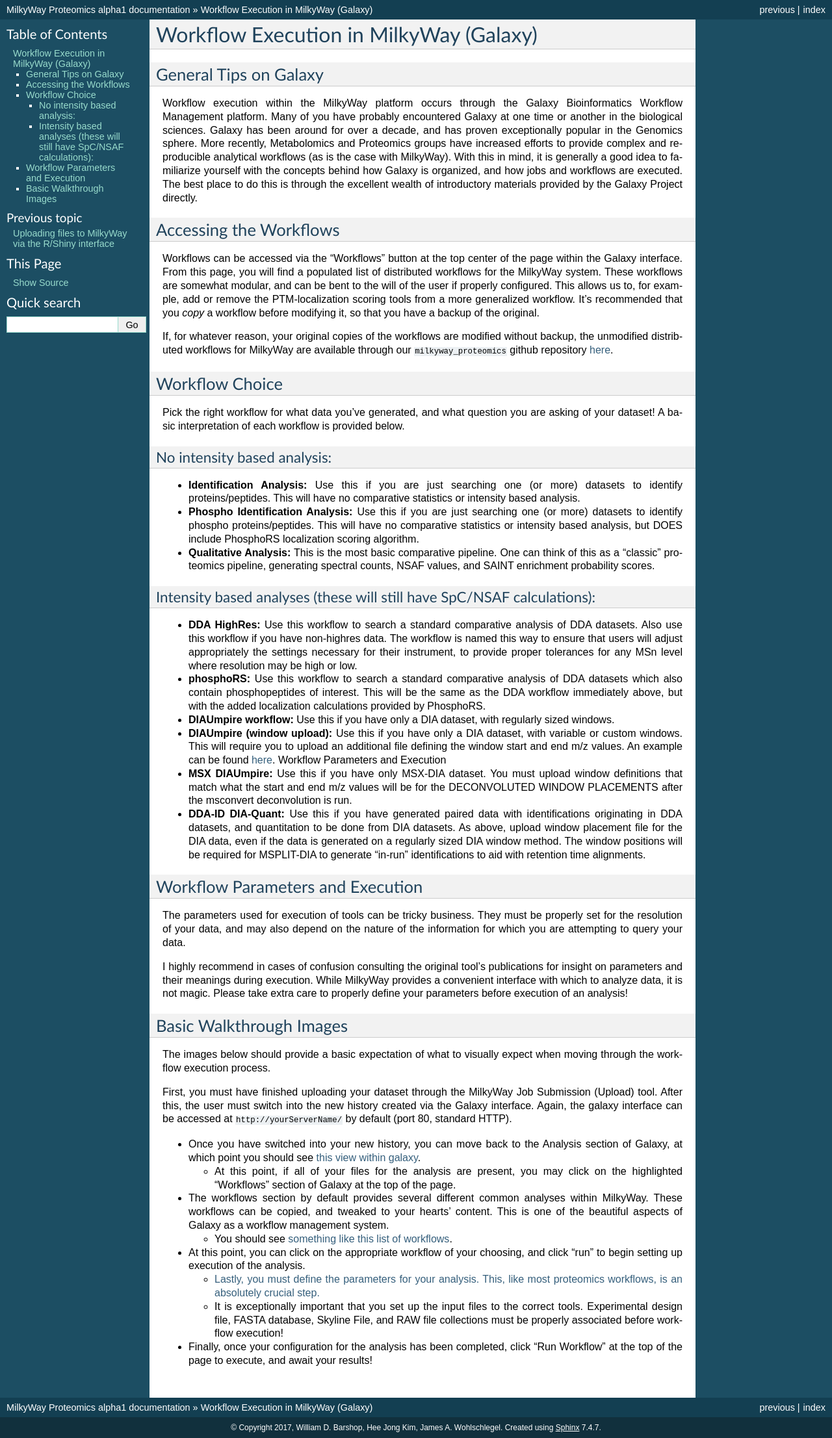
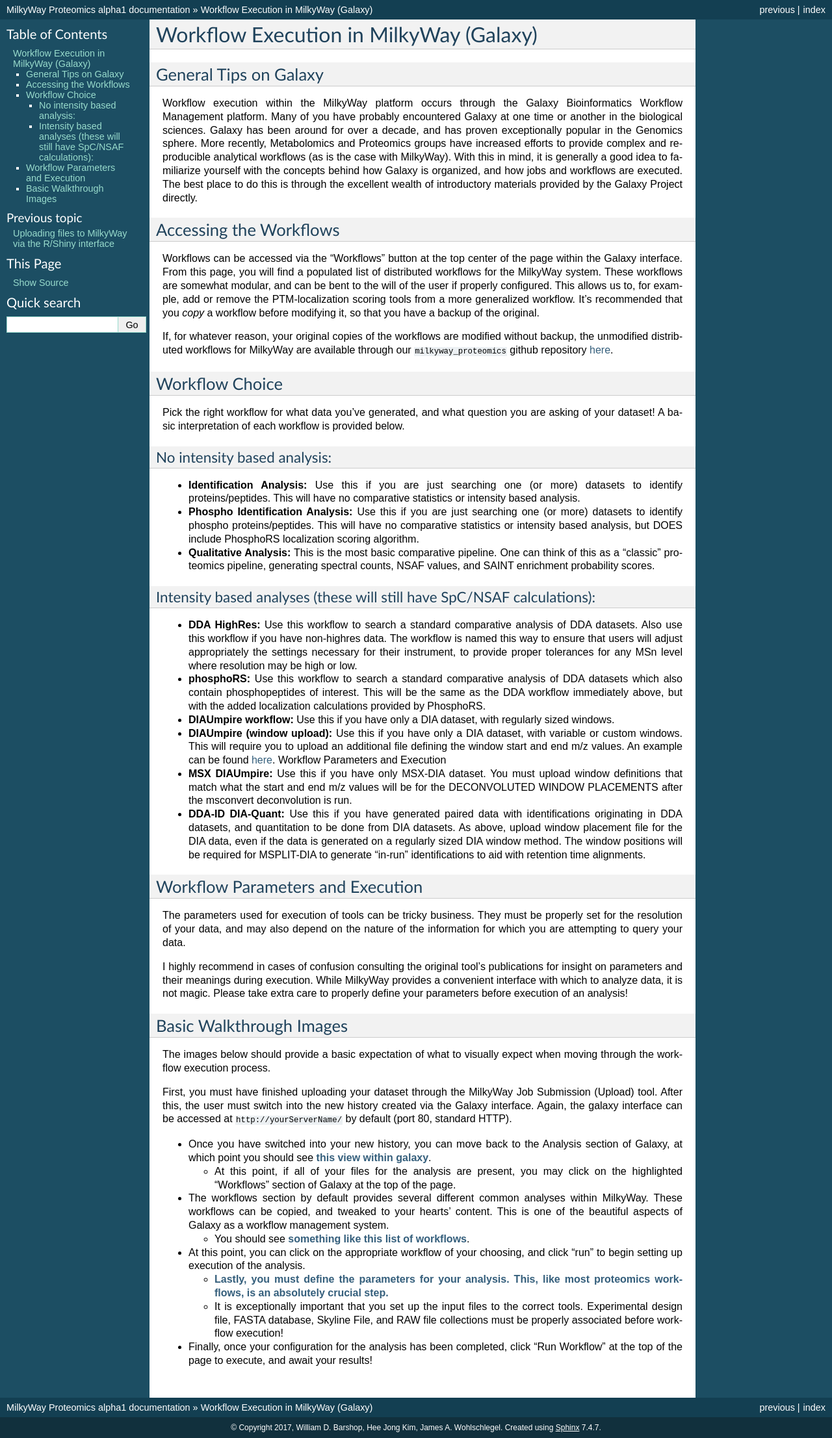
Before and after one commit to williambarshop/milkyway_compose, a Sphinx documentation site: the page built from docs/workflow-execution.md, in a window 1280 px wide. Shown: the whole page at 65% size. Built offline with Sphinx 7.4.7, drawn with Linux system fonts in a browser that asks for light colours.

Commit message:
Formatting changes...

```diff
--- a/docs/workflow-execution.md
+++ b/docs/workflow-execution.md
@@ -51,11 +51,11 @@
 First, you must have finished uploading your dataset through the MilkyWay Job Submission (Upload) tool.  After this, the user must switch into the new history created via the Galaxy interface.
 Again, the galaxy interface can be accessed at `http://yourServerName/` by default (port 80, standard HTTP).
 
-* Once you have switched into your new history, you can move back to the Analysis section of Galaxy, at which point you should see [this view within galaxy](https://raw.githubusercontent.com/wohllab/milkyway_compose/master/docs/images/workflow_execution/uploaded_files_in_history_workflow_circle.PNG).
+* Once you have switched into your new history, you can move back to the Analysis section of Galaxy, at which point you should see [**this view within galaxy**](https://raw.githubusercontent.com/wohllab/milkyway_compose/master/docs/images/workflow_execution/uploaded_files_in_history_workflow_circle.PNG).
     - At this point, if all of your files for the analysis are present, you may click on the highlighted "Workflows" section of Galaxy at the top of the page.
 * The workflows section by default provides several different common analyses within MilkyWay.  These workflows can be copied, and tweaked to your hearts' content.  This is one of the beautiful aspects of Galaxy as a workflow management system.
-    - You should see [something like this list of workflows](https://raw.githubusercontent.com/wohllab/milkyway_compose/master/docs/images/workflow_execution/choose_workflow.PNG).
+    - You should see [**something like this list of workflows**](https://raw.githubusercontent.com/wohllab/milkyway_compose/master/docs/images/workflow_execution/choose_workflow.PNG).
 * At this point, you can click on the appropriate workflow of your choosing, and click "run" to begin setting up execution of the analysis.
-    - [Lastly, you must define the parameters for your analysis.  This, like most proteomics workflows, is an absolutely crucial step.](https://raw.githubusercontent.com/wohllab/milkyway_compose/master/docs/images/workflow_execution/parameters_and_input_files.PNG)
+    - [**Lastly, you must define the parameters for your analysis.  This, like most proteomics workflows, is an absolutely crucial step.**](https://raw.githubusercontent.com/wohllab/milkyway_compose/master/docs/images/workflow_execution/parameters_and_input_files.PNG)
     - It is exceptionally important that you set up the input files to the correct tools.  Experimental design file, FASTA database, Skyline File, and RAW file collections must be properly associated before workflow execution!
 * Finally, once your configuration for the analysis has been completed, click "Run Workflow" at the top of the page to execute, and await your results!
```
Also changed, not shown: docs/uploading-files.md (+1 -1 lines).
